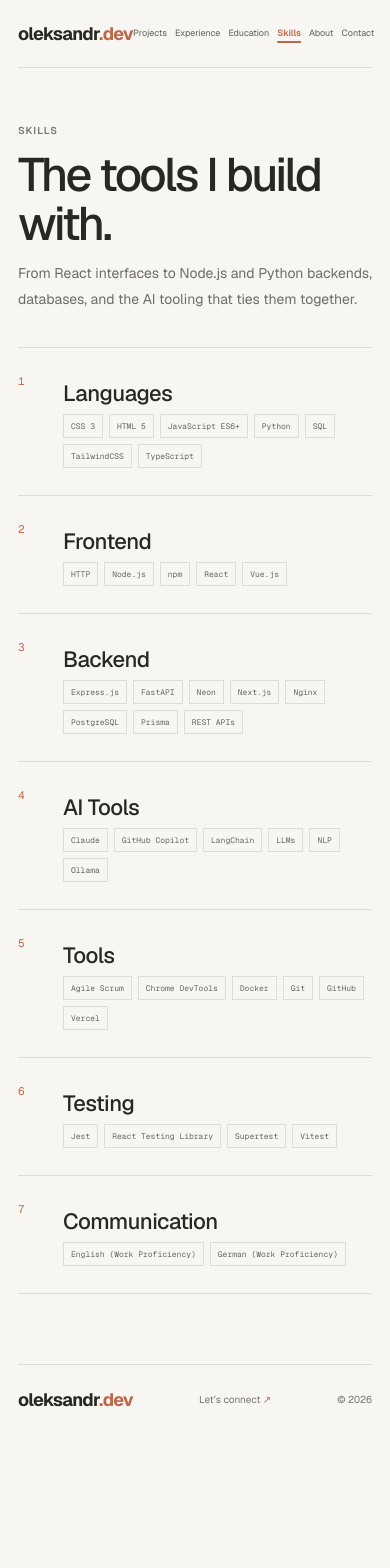
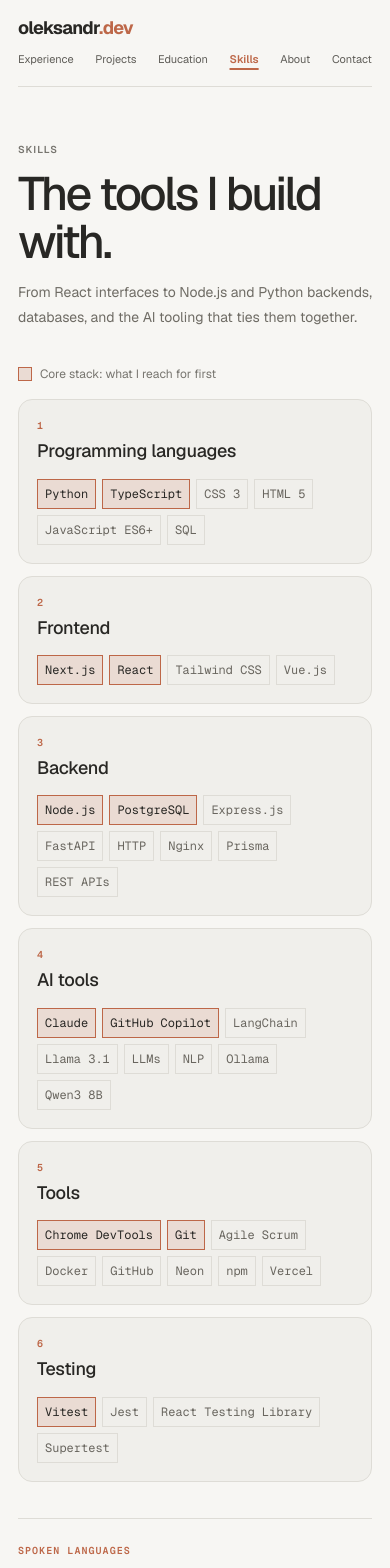
Before and after one commit to x-FrizBy-x/oleksandr_gordieiev, a Next.js app: page /skills in a window 390 px wide. Shown: the top 1568 px of the page. Before the commit the page ends 1434 px from the top, so only its background shows below. Built offline with nearby package versions, Linux system fonts and the light colour scheme.

Commit message:
Revamped the project overview. Added the skills page.Added animated buttons to the skills page and projects page

```diff
--- a/app/globals.css
+++ b/app/globals.css
@@ -116,6 +116,7 @@
 .project-description { max-width: 520px; margin: 12px 0 15px; color: #6f6c65; font-size: 12px; line-height: 1.75; }
 .stack-list { display: flex; flex-wrap: wrap; gap: 6px; margin: 0; padding: 0; list-style: none; }
 .stack-list li { padding: 5px 7px; border: 1px solid var(--line); color: #69665f; font-family: var(--font-mono); font-size: 8px; }
+.stack-list--lg li { font-size: 12px; }
 
 .home-note { background: #e9e7e2; }
 .note-inner { display: flex; min-height: 180px; align-items: center; justify-content: space-between; gap: 25px; }
@@ -142,11 +143,21 @@
 .experience-index, .learning-number { padding-top: 3px; color: var(--accent); font-family: var(--font-mono); font-size: 11px; }
 .experience-content { max-width: 720px; }
 .experience-content h2, .learning-entry h2 { margin: 7px 0 4px; font-size: 25px; font-weight: 500; letter-spacing: -.5px; }
-.entry-summary { max-width: 650px; margin: 10px 0 0; color: #77756f; font-size: 14px; font-style: italic; line-height: 1.7; }
+.entry-summary { max-width: 650px; margin: 10px 0 0; color: var(--muted); font-size: 14px; font-style: italic; line-height: 1.7; }
 .entry-bullets { max-width: 650px; margin: 12px 0 18px; padding-left: 18px; color: #6f6c65; font-size: 15px; line-height: 1.8; list-style: disc; }
 .entry-bullets li + li { margin-top: 4px; }
 .entry-bullets li::marker { color: var(--accent); }
-.learning-topics { color: #77756f; font-family: var(--font-mono); font-size: 9px; line-height: 1.8; }
+.skills-grid { display: grid; grid-template-columns: repeat(2, 1fr); gap: 16px; }
+.skill-card { padding: 22px 22px 24px; border: 1px solid var(--line); border-radius: 14px; background: #f0efeb; transition: border-color 160ms, transform 160ms; }
+.skill-card:hover { border-color: var(--accent); transform: translateY(-2px); }
+.skill-card .eyebrow { color: var(--accent); font-family: var(--font-mono); }
+.skill-card h2 { margin: 6px 0 16px; font-size: 20px; font-weight: 500; letter-spacing: -.3px; line-height: 1.3; }
+.stack-list li.is-core { border-color: var(--accent); background: var(--accent-soft); color: var(--ink); }
+.skills-spoken { display: flex; flex-wrap: wrap; align-items: center; gap: 12px 24px; margin-top: 36px; padding-top: 24px; border-top: 1px solid var(--line); }
+.skills-spoken h2 { color: var(--accent); font-family: var(--font-mono); }
+.skills-spoken .stack-list li { border-style: dashed; border-radius: 999px; padding: 6px 12px; }
+.skills-legend { display: flex; align-items: center; gap: 8px; margin: 0 0 16px; color: var(--muted); font-size: 12px; }
+.skills-legend span { width: 14px; height: 14px; border: 1px solid var(--accent); background: var(--accent-soft); }
 
 .contact-page { display: grid; min-height: calc(100vh - 154px); align-items: center; grid-template-columns: 1.1fr .9fr; gap: 10%; padding-block: 70px 100px; }
 .contact-copy { animation: rise-in 600ms both; }
@@ -172,9 +183,10 @@
 
 @media (max-width: 600px) {
   .page-wrap, .site-header, .site-footer { width: calc(100% - 36px); }
-  .site-header { height: 68px; }
+  .site-header { height: auto; flex-wrap: wrap; justify-content: flex-start; gap: 4px 16px; padding-block: 14px 12px; }
   .wordmark { font-size: 18px; }
-  .main-nav { flex-wrap: nowrap; justify-content: flex-end; gap: 8px; font-size: 9px; white-space: nowrap; }
+  .main-nav { width: 100%; flex-wrap: nowrap; justify-content: space-between; gap: 12px; padding-block: 6px; overflow-x: auto; font-size: 11px; white-space: nowrap; scrollbar-width: none; }
+  .main-nav::-webkit-scrollbar { display: none; }
   .site-footer { min-height: 70px; flex-wrap: wrap; gap: 9px 14px; padding-block: 17px; font-size: 10px; }
   .site-footer > span:first-of-type { display: none; }
   .hero-copy h1, .page-intro h1, .contact-copy h1 { font-size: clamp(43px, 12vw, 62px); letter-spacing: -2.5px; }
@@ -200,6 +212,9 @@
   .about-copy h2 { font-size: 29px; }
   .experience-entry, .learning-entry { grid-template-columns: 35px 1fr; gap: 10px; padding-block: 22px 27px; }
   .experience-content h2, .learning-entry h2 { font-size: 22px; }
+  .skills-grid { grid-template-columns: 1fr; gap: 12px; }
+  .skill-card { padding: 18px; }
+  .skill-card h2 { font-size: 18px; }
   .contact-page { min-height: calc(100vh - 138px); grid-template-columns: 1fr; gap: 35px; padding-block: 60px 75px; }
   .contact-card { padding: 19px; }
 }
--- a/app/layout.tsx
+++ b/app/layout.tsx
@@ -14,7 +14,10 @@
 });
 
 export const metadata: Metadata = {
-  title: "Oleksandr | Full-Stack Engineer with AI expertise",
+  title: {
+    template: "%s | Oleksandr",
+    default: "Oleksandr | Full-Stack Engineer with AI expertise",
+  },
   description:
     "Oleksandr builds practical AI products and full-stack software, including Jelaksy and Lurkk.",
   icons: {
--- a/app/main-nav.tsx
+++ b/app/main-nav.tsx
@@ -4,8 +4,8 @@
 import { usePathname } from "next/navigation";
 
 const navItems = [
+  { href: "/experience", label: "Experience" },
   { href: "/projects", label: "Projects" },
-  { href: "/experience", label: "Experience" },
   { href: "/education", label: "Education" },
   { href: "/skills", label: "Skills" },
   { href: "/about", label: "About" },
--- a/app/page.tsx
+++ b/app/page.tsx
@@ -7,10 +7,10 @@
     <main>
       <section className="home-hero page-wrap" aria-labelledby="home-title">
         <div className="hero-copy">
-          <p className="eyebrow"><span className="availability-dot" /> AI & full-stack software developer</p>
+          <p className="eyebrow"><span className="availability-dot" /> Full-Stack Engineer with AI expertise</p>
           <h1 id="home-title">Thoughtful software, built all the way through.</h1>
           <p className="hero-description">
-            I’m Alex. I turn useful ideas into clear, capable products, from the first product question to the details that make software feel right.
+            I’m Oleksandr. I turn useful ideas into clear, capable products, from the first product question to the details that make software feel right.
           </p>
           <div className="hero-actions">
             <Link className="button button-dark" href="/projects">Explore my projects <span aria-hidden="true">↗</span></Link>
@@ -24,7 +24,7 @@
           <div className="workspace-window">
             <div className="workspace-bar"><span className="workspace-dots"><i /><i /><i /></span><span>jelaksy / overview</span><span className="workspace-menu">•••</span></div>
             <div className="workspace-content">
-              <div className="workspace-heading"><span>MONDAY, OCTOBER 19</span><strong>Good morning, Alex</strong><small>Here’s what’s moving today.</small></div>
+              <div className="workspace-heading"><span>MONDAY, OCTOBER 19</span><strong>Good morning, Oleksandr</strong><small>Here’s what’s moving today.</small></div>
               <div className="workspace-task"><span className="task-icon task-done">✓</span><span><b>Finalize launch plan</b><small>Product launch · Today</small></span><span className="task-check">Done</span></div>
               <div className="workspace-task"><span className="task-icon">2</span><span><b>Review onboarding flow</b><small>Product launch · 2:30 PM</small></span><span className="task-more">···</span></div>
               <div className="workspace-insight"><span className="insight-mark">✳</span><span><small>JELAKSY AI</small><b>Two tasks are ready for your attention.</b></span><span aria-hidden="true">↗</span></div>
--- a/app/projects.ts
+++ b/app/projects.ts
@@ -15,7 +15,7 @@
     type: "AI project manager",
     description:
       "An AI-powered SaaS platform that transforms project ideas into a structured workflow, with clear priorities and practical next steps.",
-    stack: ["Next.js", "React", "TypeScript", "Python", "FastAPI", "PostgreSQL", "Qwen3:8b", "LangChain", "Docker", "Vercel"],
+    stack: ["Next.js", "React", "TypeScript", "Python", "FastAPI", "PostgreSQL", "Qwen3 8B", "LangChain", "Docker", "Vercel"],
     previewLabel: "MONDAY · PROJECT OVERVIEW",
     previewTitle: "Product launch",
     previewRows: [["Finalize launch plan", "Today"], ["Review onboarding flow", "2:30 PM"]],
@@ -25,11 +25,11 @@
     name: "Lurkk",
     type: "AI calendar assistant",
     description:
-      "An AI calendar assistant that converts natural-language requests into calendar actions: creating, deleting, and rescheduling events (about 70% accuracy across 50 test requests).",
-    stack: ["Python", "FastAPI", "Llama3.1", "Google Calendar API", "OAuth 2.0"],
-    previewLabel: "YOUR WEEK · SMART SCHEDULING",
-    previewTitle: "Find a little focus time.",
-    previewRows: [["Find 30 min with Sam", "Tomorrow"], ["Best match", "10:30 AM"]],
-    previewInsight: "A time that works for everyone, found.",
+      "An AI calendar assistant that converts natural-language requests into calendar actions: creating, deleting, and rescheduling events.",
+    stack: ["Python", "FastAPI", "Llama 3.1", "Google Calendar API", "OAuth 2.0"],
+    previewLabel: "YOUR WEEK · CALENDAR ASSISTANT",
+    previewTitle: "Just say what to change.",
+    previewRows: [["Move my dentist appointment to Friday", ""], ["Event rescheduled", "Fri 10:00 AM"]],
+    previewInsight: "Your calendar, updated from a single sentence.",
   },
 ];
--- a/app/projects/page.tsx
+++ b/app/projects/page.tsx
@@ -3,8 +3,8 @@
 import { projects } from "../projects";
 
 export const metadata: Metadata = {
-  title: "Projects | Alex",
-  description: "Browse Alex’s AI and full-stack software projects.",
+  title: "Projects",
+  description: "Browse Oleksandr’s AI and full-stack software projects.",
 };
 
 export default function ProjectsPage() {
--- a/app/skills/page.tsx
+++ b/app/skills/page.tsx
@@ -1,19 +1,27 @@
 import type { Metadata } from "next";
 
 export const metadata: Metadata = {
-  title: "Skills | Alex",
-  description: "Alex’s languages, frameworks, tools, and AI tooling.",
+  title: "Skills",
+  description: "Oleksandr’s languages, frameworks, tools, and AI tooling.",
 };
 
-const skillGroups: { label: string; items: string[] }[] = [
-  { label: "Languages", items: ["CSS 3", "HTML 5", "JavaScript ES6+", "Python", "SQL", "TailwindCSS", "TypeScript"] },
-  { label: "Frontend", items: ["HTTP", "Node.js", "npm", "React", "Vue.js"] },
-  { label: "Backend", items: ["Express.js", "FastAPI", "Neon", "Next.js", "Nginx", "PostgreSQL", "Prisma", "REST APIs"] },
-  { label: "AI Tools", items: ["Claude", "GitHub Copilot", "LangChain", "LLMs", "NLP", "Ollama"] },
-  { label: "Tools", items: ["Agile Scrum", "Chrome DevTools", "Docker", "Git", "GitHub", "Vercel"] },
+type SkillGroup = {
+  label: string;
+  items: string[];
+};
+
+const skillGroups: SkillGroup[] = [
+  { label: "Programming languages", items: ["CSS 3", "HTML 5", "JavaScript ES6+", "Python", "SQL", "TypeScript"] },
+  { label: "Frontend", items: ["Next.js", "React", "Tailwind CSS", "Vue.js"] },
+  { label: "Backend", items: ["Express.js", "FastAPI", "HTTP", "Node.js", "Nginx", "PostgreSQL", "Prisma", "REST APIs"] },
+  { label: "AI tools", items: ["Claude", "GitHub Copilot", "LangChain", "Llama 3.1", "LLMs", "NLP", "Ollama", "Qwen3 8B"] },
+  { label: "Tools", items: ["Agile Scrum", "Chrome DevTools", "Docker", "Git", "GitHub", "Neon", "npm", "Vercel"] },
   { label: "Testing", items: ["Jest", "React Testing Library", "Supertest", "Vitest"] },
-  { label: "Communication", items: ["English (Work Proficiency)", "German (Work Proficiency)"] },
 ];
+
+const spokenLanguages = ["Ukrainian (Native)", "English (Work Proficiency)", "German (Work Proficiency)"];
+
+const coreSkills = new Set(["TypeScript", "Python", "React", "Next.js", "Node.js", "PostgreSQL", "Claude", "GitHub Copilot", "Chrome DevTools", "Git", "Vitest"]);
 
 export default function SkillsPage() {
   return (
@@ -23,18 +31,28 @@
         <h1>The tools I build with.</h1>
         <p>From React interfaces to Node.js and Python backends, databases, and the AI tooling that ties them together.</p>
       </header>
-      <section className="learning-list" aria-label="Skills">
-        {skillGroups.map((group, index) => (
-          <article className="learning-entry" key={group.label}>
-            <span className="learning-number">{index + 1}</span>
-            <div>
-              <h2>{group.label}</h2>
-              <ul className="stack-list" aria-label={`${group.label} skills`}>
-                {group.items.map((item) => <li key={item}>{item}</li>)}
+      <p className="skills-legend"><span aria-hidden="true" /> Core stack: what I reach for first</p>
+      <section className="skills-grid" aria-label="Skills">
+        {skillGroups.map((group, index) => {
+          const headingId = `skills-${index + 1}`;
+          return (
+            <article className="skill-card" key={group.label}>
+              <p className="eyebrow">{index + 1}</p>
+              <h2 id={headingId}>{group.label}</h2>
+              <ul className="stack-list stack-list--lg" aria-labelledby={headingId}>
+                {[...group.items].sort((a, b) => Number(coreSkills.has(b)) - Number(coreSkills.has(a))).map((item) => (
+                  <li key={item} className={coreSkills.has(item) ? "is-core" : undefined}>{item}</li>
+                ))}
               </ul>
-            </div>
-          </article>
-        ))}
+            </article>
+          );
+        })}
+      </section>
+      <section className="skills-spoken" aria-labelledby="skills-spoken">
+        <h2 id="skills-spoken" className="eyebrow">Spoken languages</h2>
+        <ul className="stack-list stack-list--lg">
+          {spokenLanguages.map((language) => <li key={language}>{language}</li>)}
+        </ul>
       </section>
     </main>
   );
```
